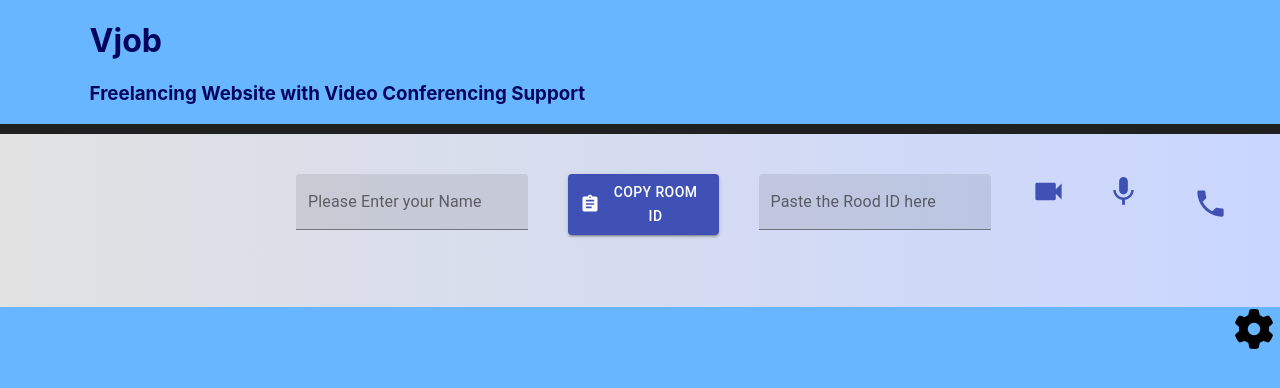
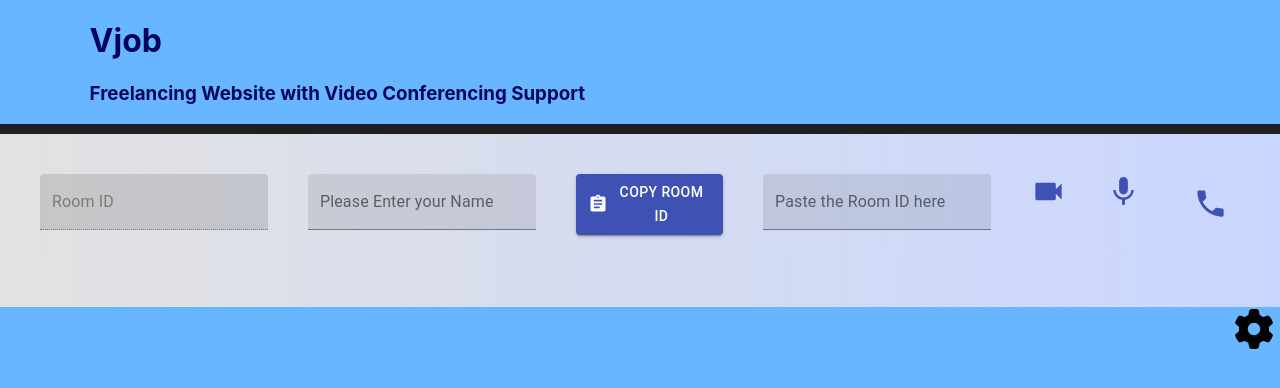
Before and after one commit to gerald12tolentino/vjob-freelancinginterview, a React (Create React App) app: page / in a window 1280 px wide. Shown: the top 388 px of the page. Built offline with nearby package versions, Linux system fonts and the light colour scheme; no server answers.

Commit message:
first commit

```diff
--- a/src/App.js
+++ b/src/App.js
@@ -122,8 +122,13 @@ function App() {
 			<div className="myId">
 				<div className="MediaControl">
 				<div className="fnction">
-				<label id ="roomID"></label>
-					<h3 id ="roomID" value={me}></h3>
+				<TextField
+					disabled defaultValue="Disabled"
+					id="filled-basic"
+					label="Room ID"
+					variant="filled"
+					value={me}
+				/>
 					</div>
 				<div className="fnction">
 				<TextField
@@ -145,7 +150,7 @@ function App() {
 				<div className="fnction">
 				<TextField
 					id="filled-basic"
-					label="Paste the Rood ID here"
+					label="Paste the Room ID here"
 					variant="filled"
 					value={idToCall}
 					onChange={(e) => setIdToCall(e.target.value)}
```
